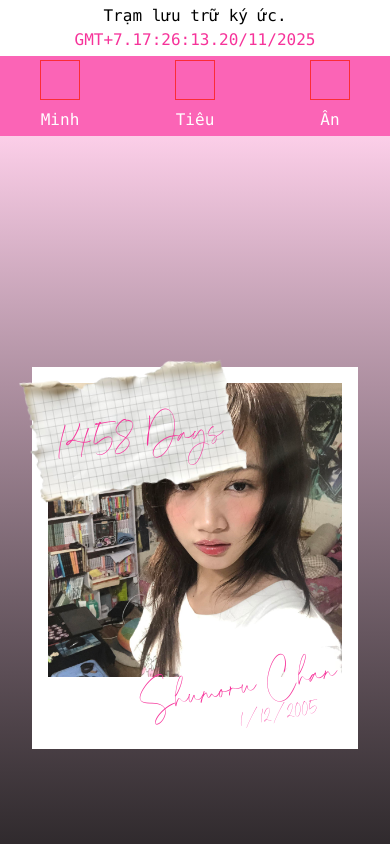
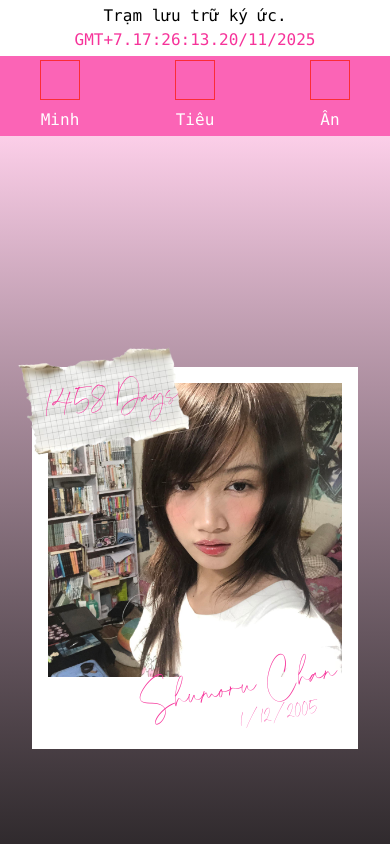
Before and after one commit to elyz01/Tieu-An, a React (Vite) app: page / in a window 390 px wide. Shown: the top 844 px of the page. Built offline with nearby package versions, Linux system fonts and the light colour scheme.

Commit message:
`Update image width and layout classes in ScrollImages component`

```diff
--- a/src/components/ScrollImages.jsx
+++ b/src/components/ScrollImages.jsx
@@ -17,9 +17,9 @@ const ScrollImages = ({ images}) => {
 
      <div className="bg-white pb-14 relative">
      <div className="absolute -top-14 -left-4 z-10 flex flex-col items-center">
-  <img className="w-60 -rotate-10 h-auto" src="./image3.png" alt="" />
+  <img className="lg:w-60 w-45 -rotate-10 h-auto" src="./image3.png" alt="" />
 </div>
-<div className="absolute top-10 left-6 text-6xl z-11 ">
+<div className="absolute lg:top-10 top-2 lg:left-6 left-3 sm:text-6xl text-5xl z-11 ">
 <p className="text-pink-500 font-bold -rotate-5 classconfig">{calculateDays()} Days</p>
 
   </div>
```
